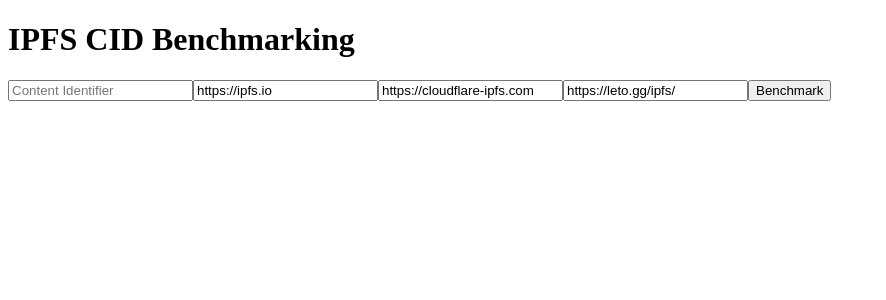
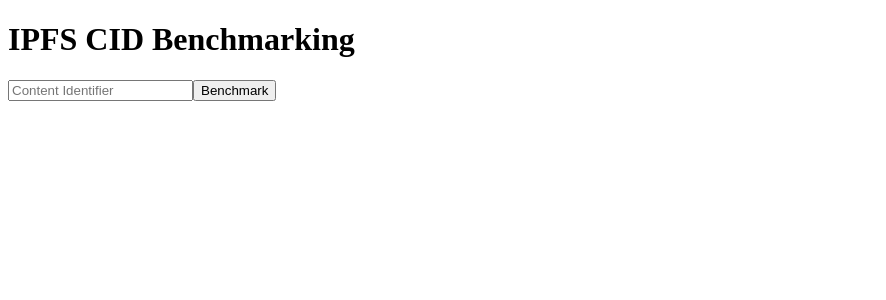
Before and after one commit to noryev/ipfsObjectAnalyzer, a React (Create React App) app: page / in a window 1280 px wide. Shown: the top 300 px of the page, without its empty margins (0-886 px from the left). Built offline with nearby package versions, Linux system fonts and the light colour scheme.

Commit message:
render method changed

```diff
--- a/public/index.html
+++ b/public/index.html
@@ -22,7 +22,7 @@
       work correctly both with client-side routing and a non-root public URL.
       Learn how to configure a non-root public URL by running `npm run build`.
     -->
-  <title>CID Benchmark Tool</title>
+  <title>CID Object Analyzer Tool</title>
 </head>
 
 <body>
--- a/src/index.js
+++ b/src/index.js
@@ -45,20 +45,25 @@
             <div>
                 <h1>IPFS CID Benchmarking</h1>
                 <input type="text" value={this.state.cid} onChange={this.handleCIDChange} placeholder="Content Identifier" />
-                {this.state.gateways.map((gateway, index) => (
-                    <input key={index} type="text" value={gateway} onChange={(e) => this.handleGatewayChange(index, e)} />
-                ))}
+
                 <button onClick={this.benchmark}>Benchmark</button>
+
                 {this.state.loading && <p>Loading...</p>}
                 {this.state.error && <p>Error: {this.state.error}</p>}
+
                 <ul>
                     {this.state.results.map((result, index) => (
-                        <li key={index}>{result.gateway}: {result.duration}ms</li>
+                        <li key={index}>Gateway {index + 1}: {result.duration}ms</li>
                     ))}
                 </ul>
             </div>
         );
     }
+
+
+
+
+
 }
 
 //Start adding more gateways to retrieve from (Fleek,Lighthouse.Storage)
```
